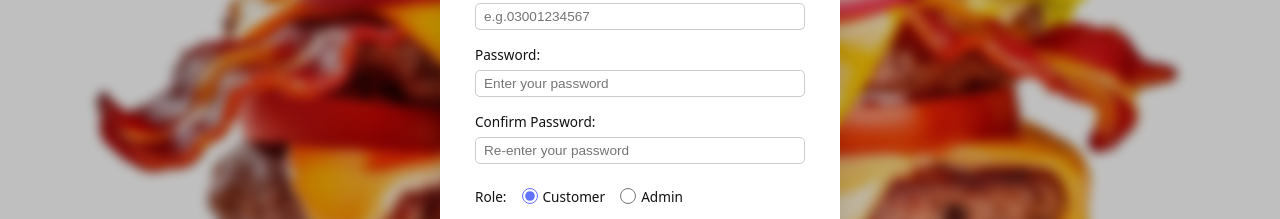
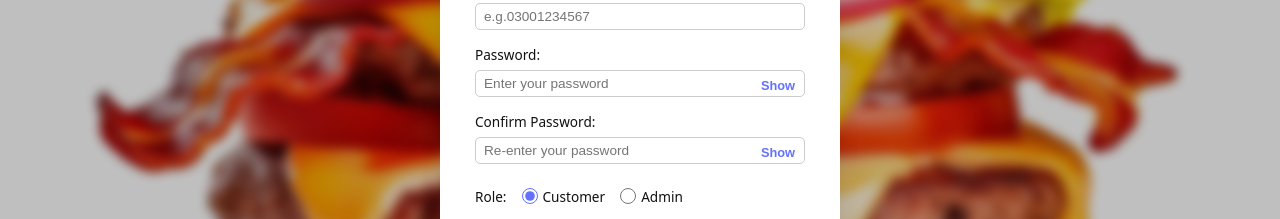
Before and after one commit to Eisha373/Bitezone, a React (Vite) app: page /signup in a window 1280 px wide. Shown: the part 359-578 px from the top of the page. Built offline with nearby package versions, Linux system fonts and the light colour scheme.

Commit message:
add toggle button on signup and login page for passwrod visibility

```diff
--- a/src/auth.css
+++ b/src/auth.css
@@ -194,3 +194,25 @@
   display: block;
   margin: 0 auto 15px;
 }
+
+.password-field {
+  position: relative;
+  display: flex;
+  align-items: center;
+}
+
+.password-field input {
+  width: 100%;
+  padding-right: 60px;
+}
+
+.toggle-password-btn {
+  position: absolute;
+  right: 10px;
+  background: none;
+  border: none;
+  color: #6372fc;
+  font-size: 0.8rem;
+  font-weight: 600;
+  cursor: pointer;
+}
--- a/src/pages/auth/Login.jsx
+++ b/src/pages/auth/Login.jsx
@@ -7,6 +7,7 @@
   const navigate = useNavigate();
   const [email, setEmail] = useState("");
   const [password, setPassword] = useState("");
+  const [showPassword, setShowPassword] = useState(false);
   const [error, setError] = useState("");
 
   async function handleLogin(e) {
@@ -59,15 +60,23 @@
           />
 
           <label htmlFor="password">Password:</label>
+          <div className="password-field">
           <input
-            type="password"
+          type={showPassword ? "text" : "password"}
             id="password"
-            placeholder="Password"
+            placeholder="Enter your password"
             value={password}
             onChange={(e) => setPassword(e.target.value)}
             required
           />
-
+          <button
+    type="button"
+    className="toggle-password-btn"
+    onClick={() => setShowPassword(!showPassword)}
+  >
+    {showPassword ? "Hide" : "Show"}
+  </button>
+</div>
           <button type="submit">Login</button>
         </form>
         <p>Don't have an account? <Link to="/signup">Sign up</Link></p>
--- a/src/pages/auth/Signup.jsx
+++ b/src/pages/auth/Signup.jsx
@@ -11,6 +11,8 @@
   const [confirmPassword, setConfirmPassword] = useState("");
   const [role, setRole] = useState("customer");
   const [error, setError] = useState("");
+  const [showPassword, setShowPassword] = useState(false);
+const [showConfirmPassword, setShowConfirmPassword] = useState(false);
 
   async function handleSignup(e) {
     e.preventDefault();
@@ -32,7 +34,6 @@
     setError("Passwords do not match");
     return;
   }
-
 
 
     if (password !== confirmPassword) {
@@ -104,24 +105,42 @@
           />
 
           <label htmlFor="password">Password:</label>
+          <div className="password-field">
           <input
-            type="password"
+          type={showPassword ? "text" : "password"}
             id="password"
             placeholder="Enter your password"
             value={password}
             onChange={(e) => setPassword(e.target.value)}
             required
           />
-
+          <button
+    type="button"
+    className="toggle-password-btn"
+    onClick={() => setShowPassword(!showPassword)}
+  >
+    {showPassword ? "Hide" : "Show"}
+  </button>
+</div>
           <label htmlFor="confirm-password">Confirm Password:</label>
+          <div className="password-field">
           <input
-            type="password"
+            type={showConfirmPassword ? "text" : "password"}
             id="confirm-password"
             placeholder="Re-enter your password"
             value={confirmPassword}
             onChange={(e) => setConfirmPassword(e.target.value)}
             required
           />
+
+          <button
+    type="button"
+    className="toggle-password-btn"
+    onClick={() => setShowConfirmPassword(!showConfirmPassword)}
+  >
+    {showConfirmPassword ? "Hide" : "Show"}
+  </button>
+</div>
 
           <div className="role-based-selector">
             <label htmlFor="role">Role:</label>
```
